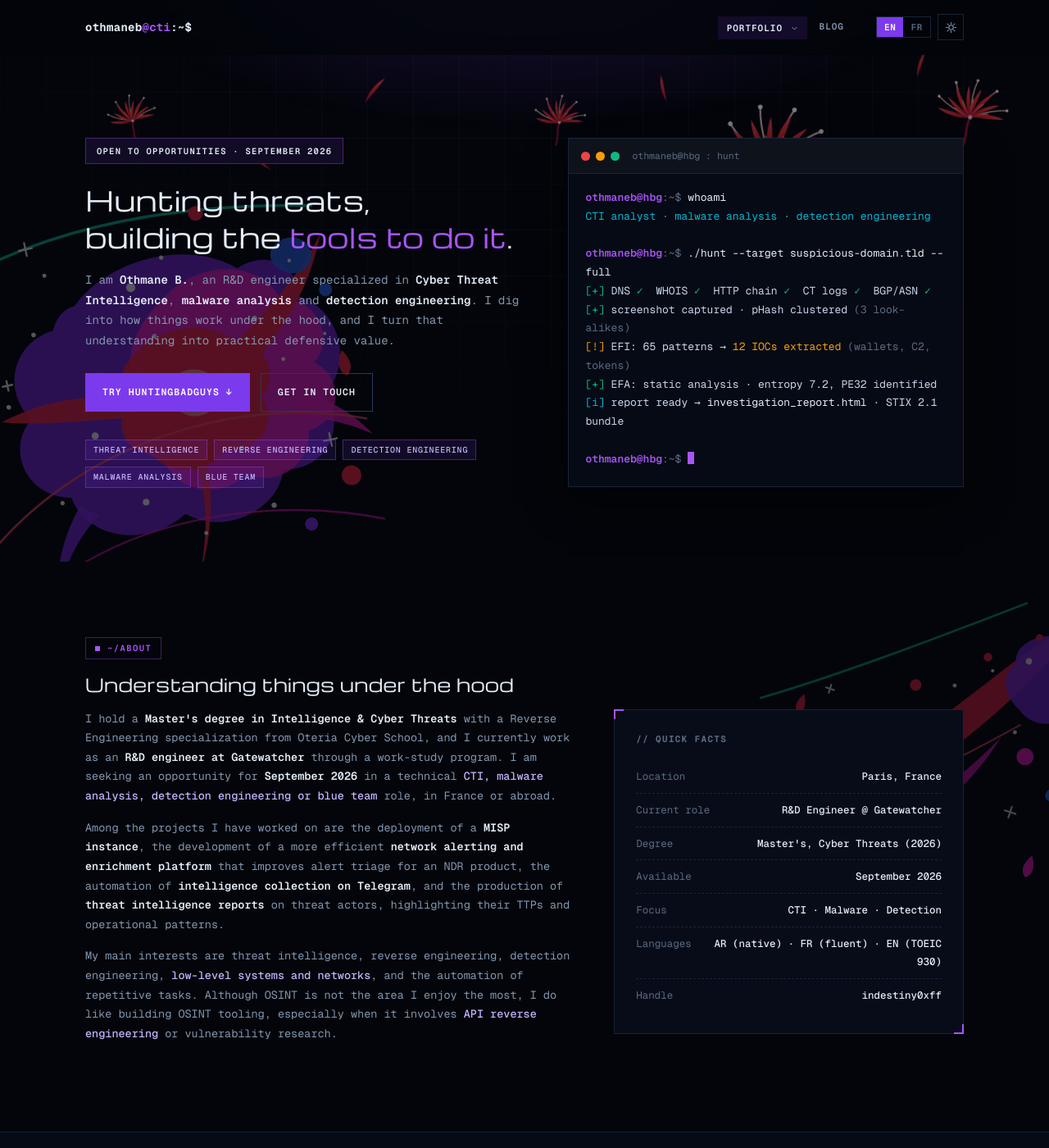
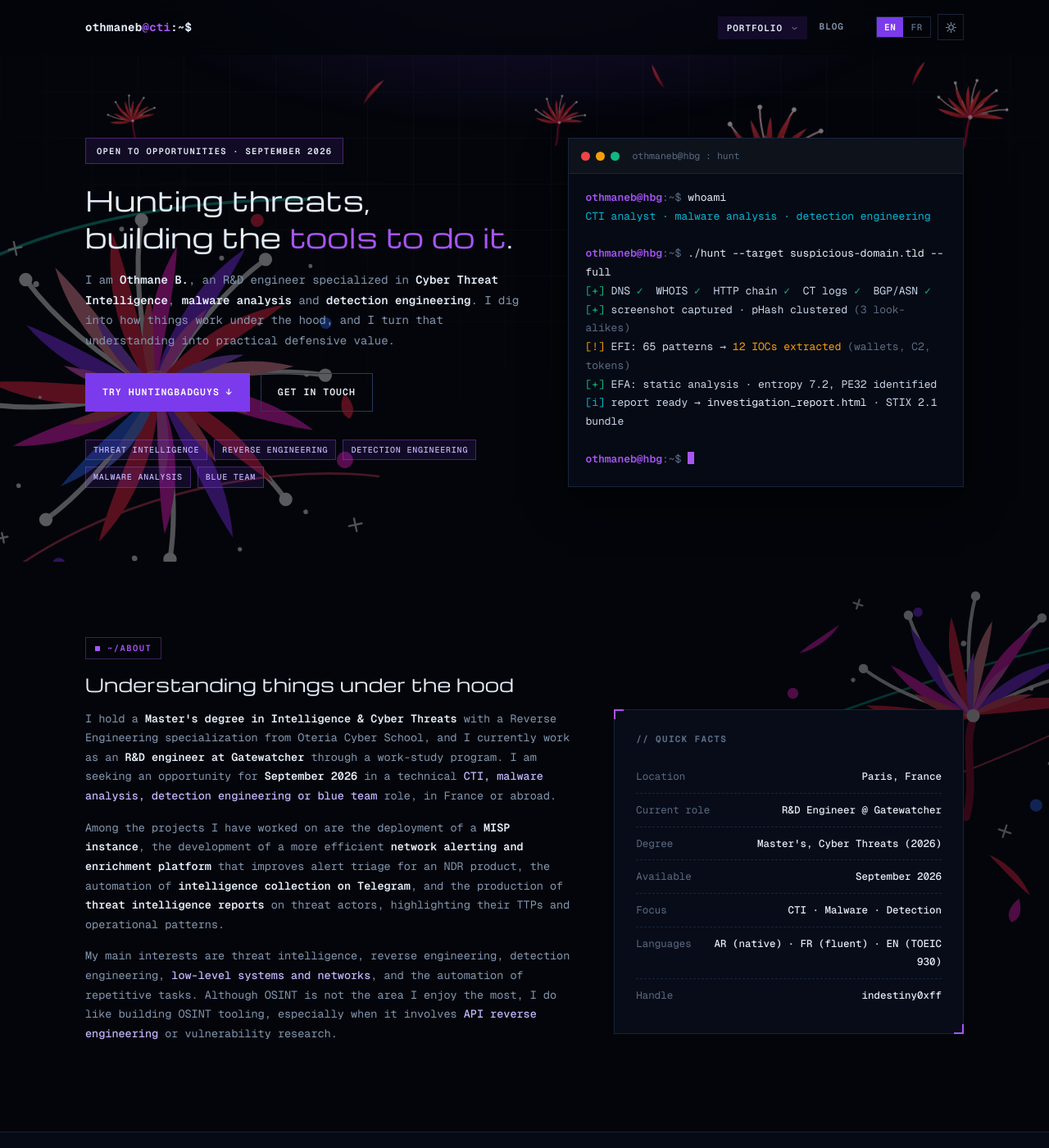
Before and after one commit to indestiny0xff/indestiny0xff.github.io, a Jekyll site: the page built from index.html, in a window 1280 px wide and 1400 px high. Shown: the whole window at 82% size. Built offline with Jekyll 4.4.1, drawn with Linux system fonts in a browser that asks for light colours.

Commit message:
Turn the splashes into multicolor spider lilies and show hero lilies on mobile
The splash art is redrawn as flowers built from the header lily's own
spiky petal: splash A is a full-bloom mandala of fifteen outer petals
cycling through the palette (red, magenta, violet, rose, one blue) over
ten brighter inner petals, ringed by eight white stamens with glowing
tips around a pale core; splash B is two stemmed fan lilies in mixed
colors with three loose petals drifting nearby. Filament arcs, colored
droplets, and white spray keep the reference energy.

The hero lilies now appear on phones too: instead of hiding under
940px, the band enlarges to 160% width and shifts left so two full
flowers and the drifting petals stay visible at phone size, slightly
dimmed, with the horizontal bleed clipped by the overflow fixes.

Co-Authored-By: Claude Fable 5 <noreply@anthropic.com>

```diff
--- a/_layouts/default.html
+++ b/_layouts/default.html
@@ -86,7 +86,7 @@
   <link rel="preconnect" href="https://fonts.googleapis.com">
   <link rel="preconnect" href="https://fonts.gstatic.com" crossorigin>
   <link href="https://fonts.googleapis.com/css2?family=Geist+Mono:wght@400;500;600;700&family=Michroma&display=swap" rel="stylesheet">
-  <link rel="stylesheet" href="{{ '/assets/css/main.css' | relative_url }}?v=20260827e">
+  <link rel="stylesheet" href="{{ '/assets/css/main.css' | relative_url }}?v=20260827f">
   <link rel="alternate" type="application/rss+xml" title="{{ site.title }}" href="{{ '/feed.xml' | relative_url }}">
   <script>
     // Apply saved theme/lang before first paint to avoid flash
--- a/assets/css/main.css
+++ b/assets/css/main.css
@@ -292,7 +292,10 @@ html[data-theme="light"] .hero-lilies .lco { fill: #9f1239; }
   0%, 100% { transform: translateY(0) rotate(0deg); }
   50%      { transform: translateY(14px) rotate(16deg); }
 }
-@media (max-width: 940px) { .hero-lilies { display: none; } }
+/* On small screens the band is enlarged and shifted so the flowers stay a real presence */
+@media (max-width: 940px) {
+  .hero-lilies { width: 160%; left: -30%; top: 56px; opacity: .5; }
+}
 
 /* ---------- Ink splashes: color bursts in the owner's reference palette ---------- */
 section.block > .wrap, .page-head > .wrap { position: relative; z-index: 1; }
```
Also changed, not shown: assets/img/splash-a.svg, assets/img/splash-b.svg.
